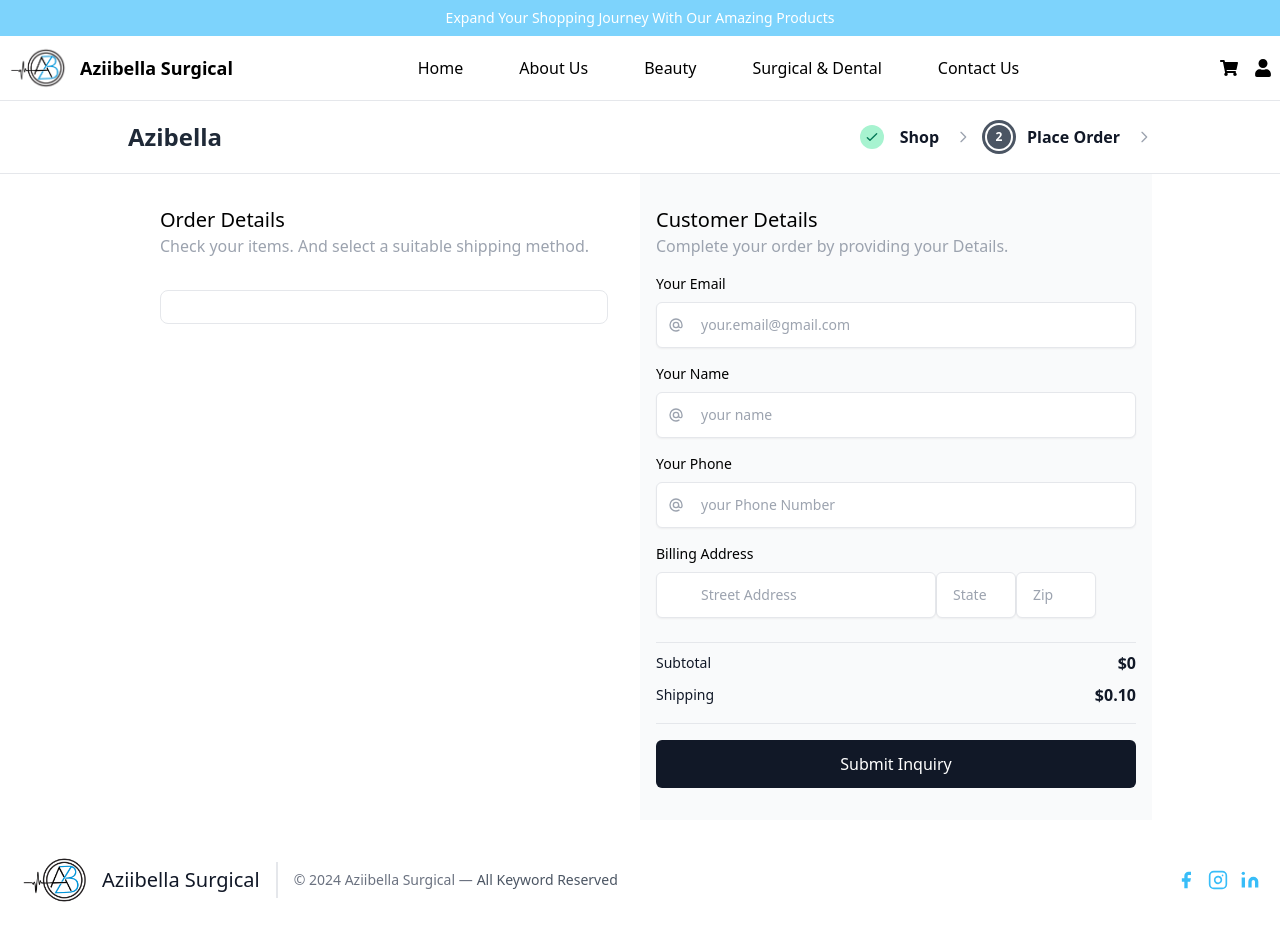
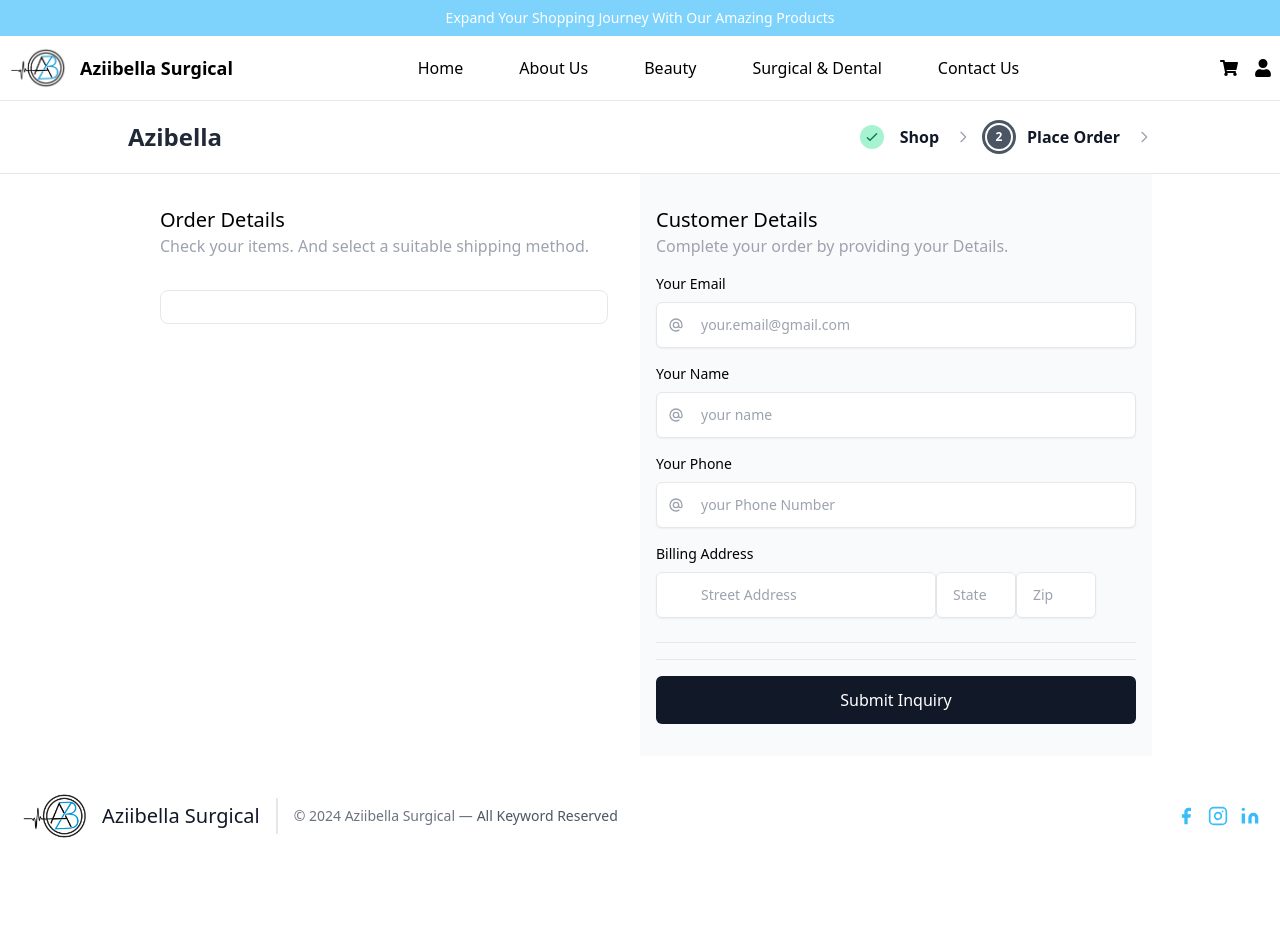
Before and after one commit to ahmedDev32/Azibella, a Next.js app: page /CheckOut in a window 1280 px wide. After the commit the page ends 876 px from the top, so only its background shows below. Built offline with nearby package versions, Linux system fonts and the light colour scheme.

Commit message:
Update CheckOut.jsx

```diff
--- a/pages/CheckOut.jsx
+++ b/pages/CheckOut.jsx
@@ -114,7 +114,7 @@ const CheckOut = () => {
                     <div className="flex w-full flex-col px-4 py-4">
                       <span className="font-semibold">{item.name}</span>
                       <span className="float-right text-gray-400">{item.category}</span>
-                      <p className="text-lg flex font-bold">$ <ChangePrice processedPrice={item.processedPrice} qty={item.qty} /></p>
+                      {/* <p className="text-lg flex font-bold">$ <ChangePrice processedPrice={item.processedPrice} qty={item.qty} /></p> */}
                     </div>
                   </div>
                 )
@@ -172,14 +172,12 @@ const CheckOut = () => {
       </div>
 
       <div className="mt-6 border-t border-b py-2">
-        <div className="flex items-center mb-2 justify-between">
-          <p className="text-sm font-medium text-gray-900">Subtotal</p>
-          <p className="font-semibold text-gray-900">${Subtotal}</p>
-        </div>
-        <div className="flex items-center mb-2 justify-between">
+        {/* < className="flex items-center mb-2 justify-between">
+          {/* <p className="text-sm font-medium text-gray-900">Subtotal</p> */}
+          {/* <p className="font-semibold text-gray-900">${Subtotal}</p> */}
+        {/* <div className="flex items-center mb-2 justify-between">
           <p className="text-sm font-medium text-gray-900">Shipping</p>
-          <p className="font-semibold text-gray-900">$0.10</p>
-        </div>
+          {/* <p className="font-semibold text-gray-900">$0.10</p> */}
       </div>
       {/* <div className="mt-6 flex items-center justify-between">
         <p className="text-sm font-medium text-gray-900">Total</p>
```
